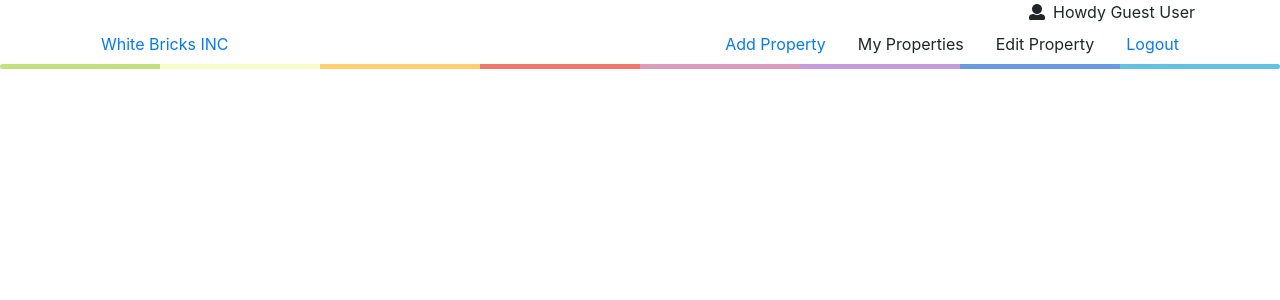
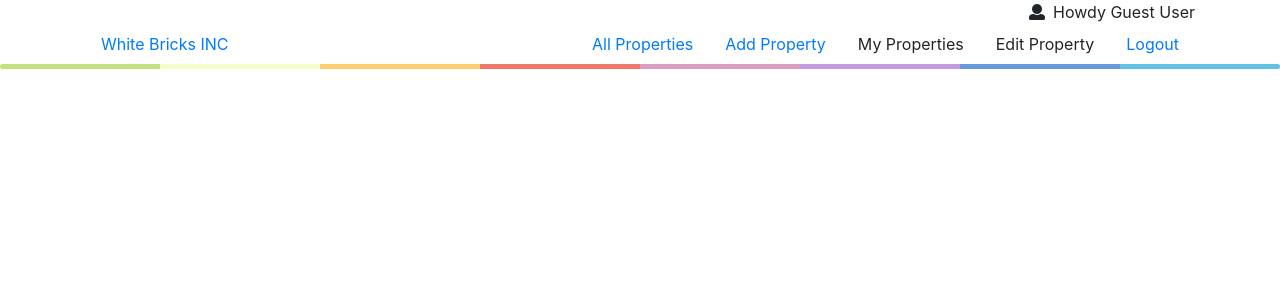
Before and after one commit to Rahulrajsr2714/Property-Rental-Django-Project, a Django app: page /eshopper/listprprty in a window 1280 px wide. Shown: the top 300 px of the page. Run offline with Django 3.2, Linux system fonts and the light colour scheme; data that the repository does not hold is empty; some libraries are stand-ins or nearby versions.

Commit message:
list item begining

```diff
--- a/eshopper/templates/addproperty.html
+++ b/eshopper/templates/addproperty.html
@@ -48,6 +48,9 @@
             <section class="navbar-mobile">
                 <ul class="nav nav-navbar ml-auto navbar-right" style="float: right;">
                     <li class="nav-item">
+                        <a class="nav-link" href="#">All Properties</a>
+                    </li>
+                    <li class="nav-item">
                         <a class="nav-link" href="addproperty">Add Property</a>
                     </li>
                     <li class="nav-item">
--- a/eshopper/templates/list-properties.html
+++ b/eshopper/templates/list-properties.html
@@ -52,6 +52,9 @@
                         <section class="navbar-mobile">
                             <ul class="nav nav-navbar ml-auto navbar-right" style="float: right;">
                                 <li class="nav-item">
+                                    <a class="nav-link" href="#">All Properties</a>
+                                </li>
+                                <li class="nav-item">
                                     <a class="nav-link" href="addproperty">Add Property</a>
                                 </li>
                                 <li class="nav-item">
@@ -66,8 +69,9 @@
                             </ul>
                         </section>
                     </div>
+                    <hr class="colorgraph" style="clear: both; ">
             </nav>
-            <hr class="colorgraph" style="clear: both; ">
+
         <div class="container" style="clear: both; ">
             <div class="row">
                     <!-- and for propertyimg in propertyimglist -->
```
